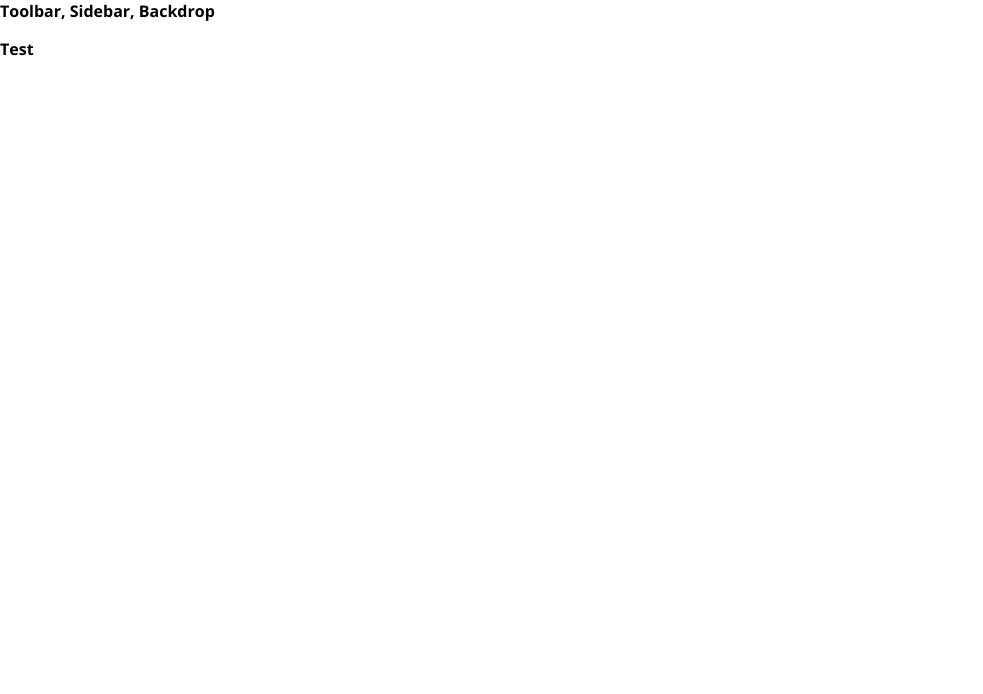
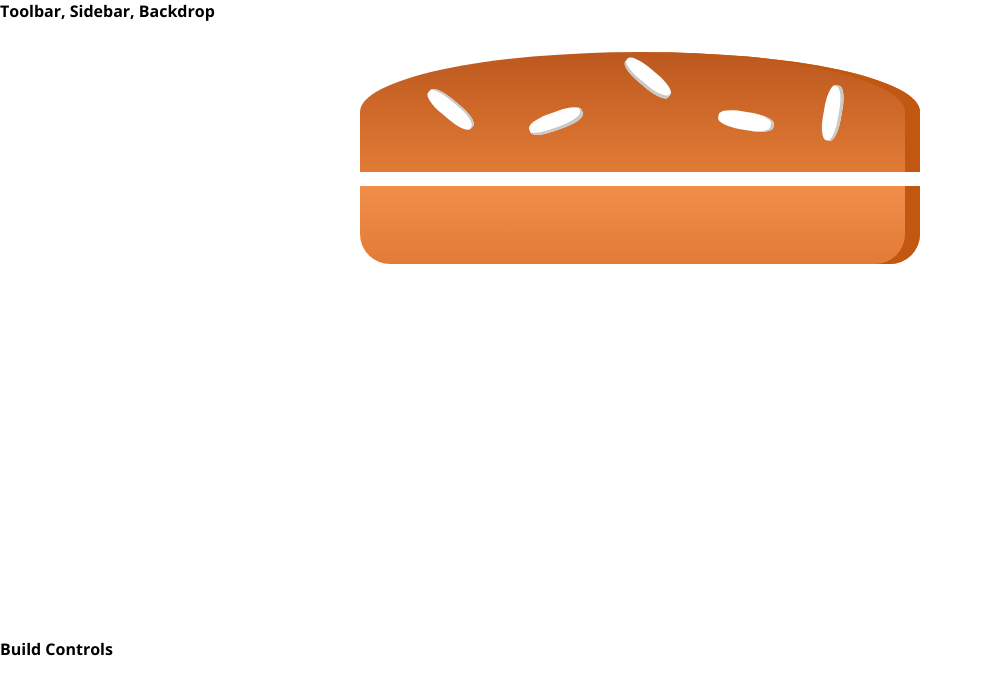
Before and after one commit to pablosalazzar/BurgerAppAcademind, a React (Create React App) app: page / in a window 1280 px wide. Shown: the top 694 px of the page, without its empty margins (0-983 px from the left). Built offline with nearby package versions, Linux system fonts and the light colour scheme.

Commit message:
Starting the burger component

```diff
--- a/package.json
+++ b/package.json
@@ -6,6 +6,7 @@
     "@testing-library/jest-dom": "^5.11.9",
     "@testing-library/react": "^11.2.5",
     "@testing-library/user-event": "^12.8.3",
+    "prop-types": "^15.7.2",
     "react": "^17.0.1",
     "react-dom": "^17.0.1",
     "react-scripts": "4.0.3",
--- a/src/App.js
+++ b/src/App.js
@@ -1,10 +1,11 @@
 import Layout from './components/Layout/Layout'
+import BurguerBuilder from './containers/BurgerBuilder/BurgerBuilder'
 
 function App() {
   return (
     <div>
       <Layout>
-        <p>Test</p>
+        <BurguerBuilder/>
       </Layout>
     </div>
   );
--- /dev/null
+++ b/src/components/Burger/Burger.js
@@ -0,0 +1,15 @@
+import BurgerIngredient from './BurgerIngredient/BurgerIngredient'
+import styles from './Burger.module.css'
+
+const burger = (props) => {
+
+    return(
+        <div className={styles.Burger}>
+
+            <BurgerIngredient type="bread-top"/>
+            <BurgerIngredient type="bread-bottom"/>
+        </div>
+    );
+}
+
+export default burger;
--- /dev/null
+++ b/src/components/Burger/Burger.module.css
@@ -0,0 +1,31 @@
+.Burger{
+    width: 100%;
+    margin:auto;
+    height: 250px;
+    overflow: scroll;
+    text-align: center;
+    font-weight: bold;
+    font-size: 1.2rem;
+}
+
+
+@media (min-width:500px) and (min-height:400px){
+    .Burger{
+        width: 350px;
+        height: 350px;
+    }
+}
+
+@media (min-width:500px) and (min-height:401px){
+    .Burger{
+        width: 450px;
+        height: 400px;
+    }
+}
+
+@media (min-width:1000px) and (min-height:700px){
+    .Burger{
+        width: 700px;
+        height: 600px;
+    }
+}
--- /dev/null
+++ b/src/components/Burger/BurgerIngredient/BurgerIngredient.js
@@ -0,0 +1,47 @@
+import React, {Component} from 'react';
+import styles from './BurgerIngredient.module.css'
+import PropTypes from 'prop-types'
+
+class BurgerIngredient extends Component{
+
+    render(){
+        let ingredient = null;
+
+        switch( this.props.type){
+            case 'bread-bottom':
+                ingredient = <div className={styles.BreadBottom}></div>
+                break;
+            case 'bread-top':
+                ingredient = (
+                    <div className={styles.BreadTop}>
+                        <div className={styles.Seeds1}></div>
+                        <div className={styles.Seeds2}></div>
+                    </div>
+                );
+                break;
+            case 'meat':
+                ingredient = <div className={styles.Meat}></div> ;
+                break;
+            case 'cheese':
+                ingredient = <div className={styles.Cheese}></div> ;
+                break;
+            case 'salad':
+                ingredient = <div className={styles.Salad}></div> ;
+                break;
+            case 'bacon':
+                ingredient = <div className={styles.Bacon}></div> ;
+                break;
+            default:
+                ingredient = null;
+
+        }
+        return ingredient;
+    }
+}
+
+BurgerIngredient.propTypes = {
+    type: PropTypes.string.isRequired,
+
+}
+
+export default BurgerIngredient;
--- /dev/null
+++ b/src/components/Burger/BurgerIngredient/BurgerIngredient.module.css
@@ -0,0 +1,113 @@
+.BreadBottom {
+    height: 13%;
+    width: 80%;
+    background: linear-gradient(#F08E4A, #e27b36);
+    border-radius: 0 0 30px 30px;
+    box-shadow: inset -15px 0 #c15711;
+    margin: 2% auto;
+}
+
+.BreadTop {
+    height: 20%;
+    width: 80%;
+    background: linear-gradient(#bc581e, #e27b36);
+    border-radius: 50% 50% 0 0;
+    box-shadow: inset -15px 0 #c15711;
+    margin: 2% auto;
+    position: relative;
+}
+
+.Seeds1 {
+    width: 10%;
+    height: 15%;
+    position: absolute;
+    background-color: white;
+    left: 30%;
+    top: 50%;
+    border-radius: 40%;
+    transform: rotate(-20deg);
+    box-shadow: inset -2px -3px #c9c9c9;
+}
+
+.Seeds1:after {
+    content: "";
+    width: 100%;
+    height: 100%;
+    position: absolute;
+    background-color: white;
+    left: -170%;
+    top: -260%;
+    border-radius: 40%;
+    transform: rotate(60deg);
+    box-shadow: inset -1px 2px #c9c9c9;
+  }
+
+.Seeds1:before {
+    content: "";
+    width: 100%;
+    height: 100%;
+    position: absolute;
+    background-color: white;
+    left: 180%;
+    top: -50%;
+    border-radius: 40%;
+    transform: rotate(60deg);
+    box-shadow: inset -1px -3px #c9c9c9;
+  }
+
+  .Seeds2 {
+    width: 10%;
+    height: 15%;
+    position: absolute;
+    background-color: white;
+    left: 64%;
+    top: 50%;
+    border-radius: 40%;
+    transform: rotate(10deg);
+    box-shadow: inset -3px 0 #c9c9c9;
+  }
+
+  .Seeds2:before {
+    content: "";
+    width: 100%;
+    height: 100%;
+    position: absolute;
+    background-color: white;
+    left: 150%;
+    top: -130%;
+    border-radius: 40%;
+    transform: rotate(90deg);
+    box-shadow: inset 1px 3px #c9c9c9;
+  }
+
+
+.Meat {
+    width: 80%;
+    height: 8%;
+    background: linear-gradient(#7f3608, #702e05);
+    margin: 2% auto;
+    border-radius: 15px;
+}
+
+.Cheese {
+    width: 90%;
+    height: 4.5%;
+    margin: 2% auto;
+    background: linear-gradient(#f4d004, #d6bb22);
+    border-radius: 20px;
+}
+
+.Salad {
+    width: 85%;
+    height: 7%;
+    margin: 2% auto;
+    background: linear-gradient(#228c1d, #91ce50);
+    border-radius: 20px;
+}
+
+.Bacon {
+    width: 80%;
+    height: 3%;
+    background: linear-gradient(#bf3813, #c45e38);
+    margin: 2% auto;
+}
--- a/src/components/Layout/Layout.js
+++ b/src/components/Layout/Layout.js
@@ -1,10 +1,11 @@
 import Aux from '../../hoc/Auxx'
+import styles from './Layout.module.css'
 
 const Layout = (props) => {
     return(
         <Aux>
             <div> Toolbar, Sidebar, Backdrop</div>
-            <main>
+            <main className={styles.Content}>
                 {props.children}
             </main>
         </Aux>
--- /dev/null
+++ b/src/components/Layout/Layout.module.css
@@ -0,0 +1,3 @@
+.Content {
+    margin-top:16px;
+}
--- /dev/null
+++ b/src/containers/BurgerBuilder/BurgerBuilder.js
@@ -0,0 +1,16 @@
+import React, { Component } from "react";
+import Aux from '../../hoc/Auxx'
+import Burger from '../../components/Burger/Burger'
+
+class BurguerBuilder extends Component{
+    render(){
+        return (
+            <Aux>
+                <Burger/>
+                <div>Build Controls</div>
+            </Aux>
+        );
+    }
+}
+
+export default BurguerBuilder;
```
